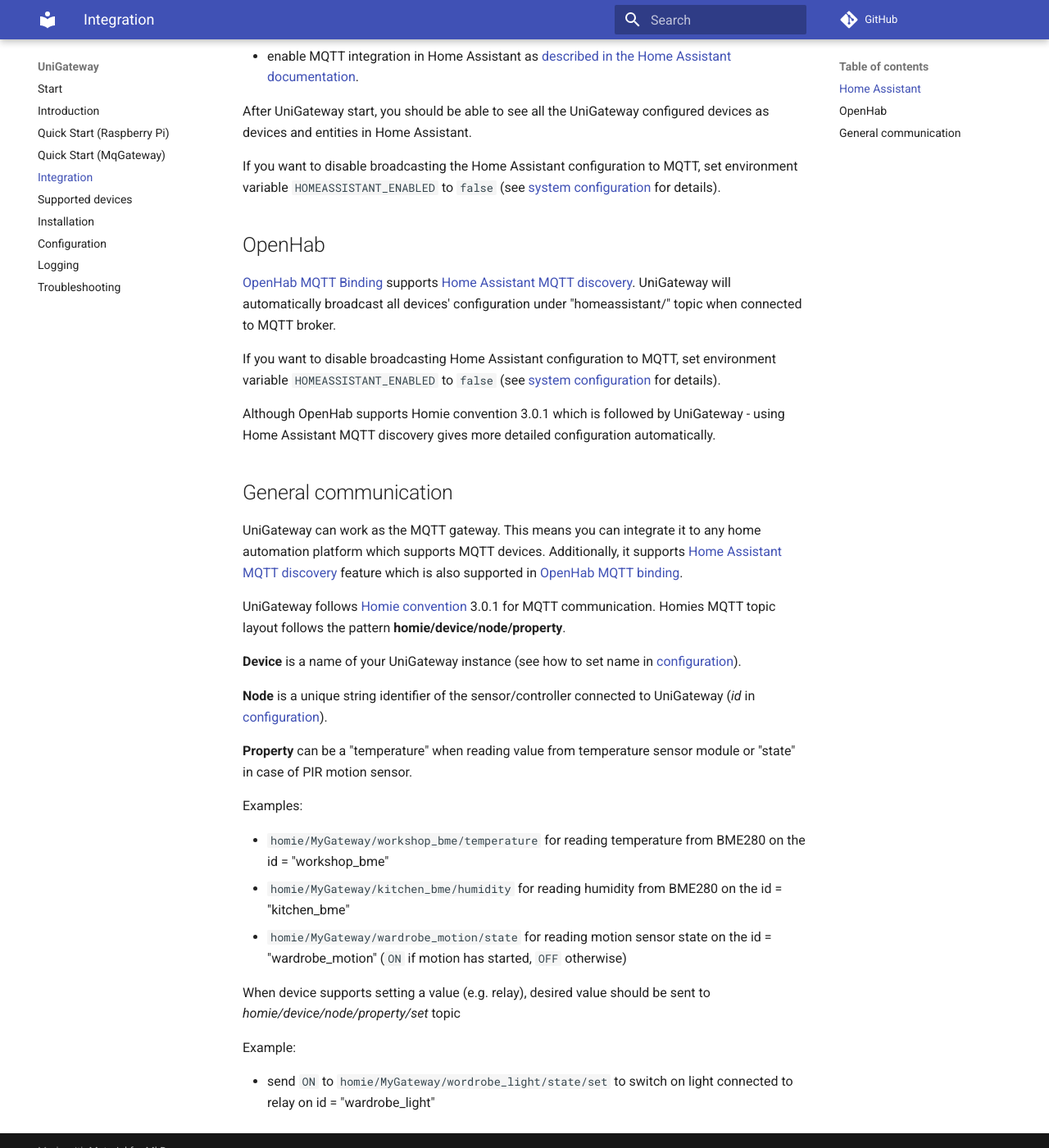
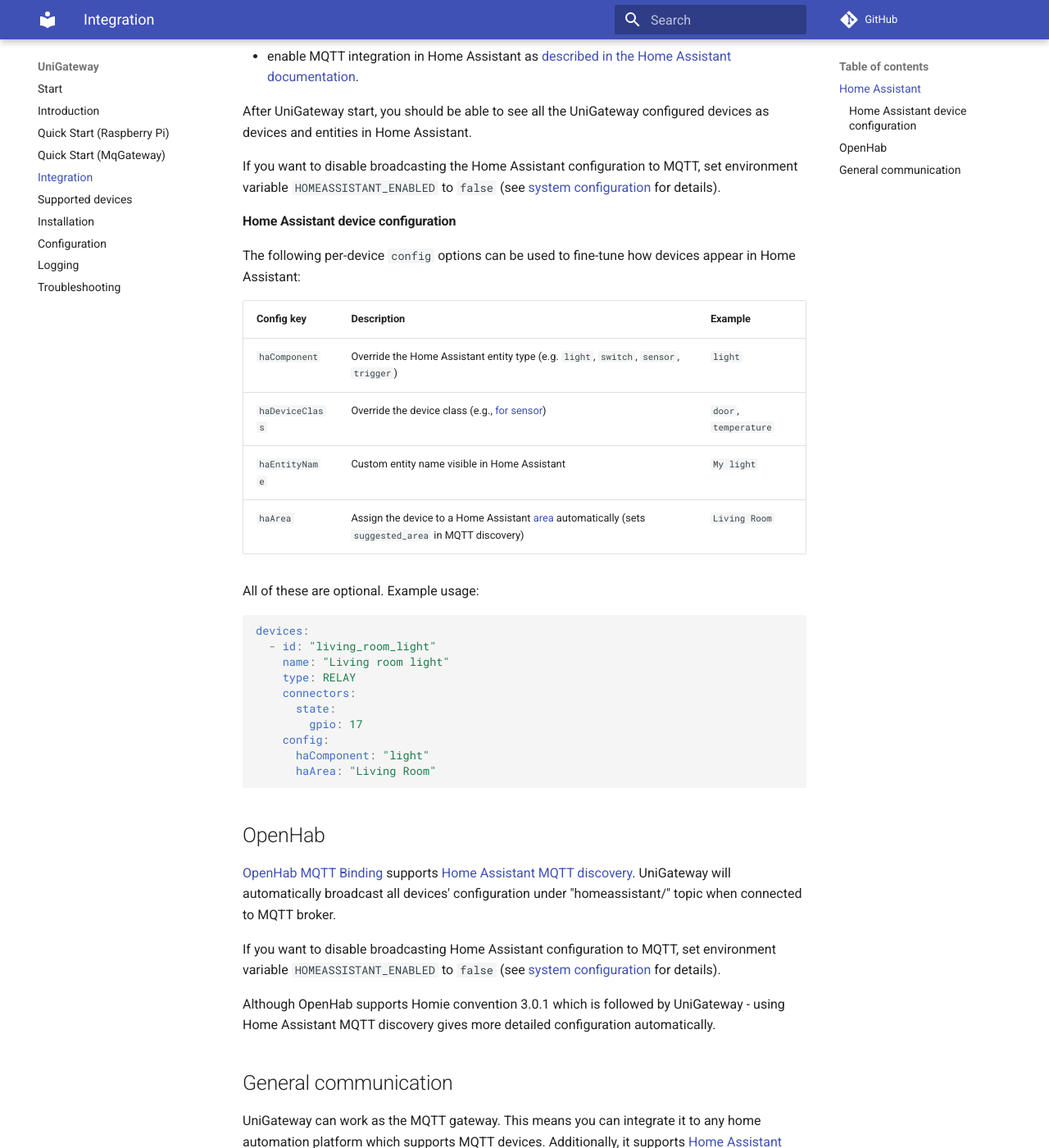
Before and after one commit to unigateway/unigateway, an MkDocs documentation site: the page built from docs/docs/user-guide/integration.md, in a window 1280 px wide and 1400 px high, scrolled down 418 px. Shown: the whole window at 82% size. Built offline with MkDocs 1.6.1 and Material for MkDocs 9.7.7, drawn with Linux system fonts in a browser that asks for light colours; comment, search, counter and statistics services are not loaded.

Commit message:
add haArea device config option for Home Assistant area auto-assignment via suggested_area MQTT discovery

````diff
--- a/docs/docs/user-guide/integration.md
+++ b/docs/docs/user-guide/integration.md
@@ -13,6 +13,32 @@
 After UniGateway start, you should be able to see all the UniGateway configured devices as devices and entities in Home Assistant.
 
 If you want to disable broadcasting the Home Assistant configuration to MQTT, set environment variable `HOMEASSISTANT_ENABLED` to `false` (see [system configuration](configuration.md#system-configuration) for details).
+
+#### Home Assistant device configuration
+
+The following per-device `config` options can be used to fine-tune how devices appear in Home Assistant:
+
+| Config key      | Description                                                                                                                                                | Example               |
+|-----------------|------------------------------------------------------------------------------------------------------------------------------------------------------------|-----------------------|
+| `haComponent`   | Override the Home Assistant entity type (e.g. `light`, `switch`, `sensor`, `trigger`)                                                                      | `light`               |
+| `haDeviceClass` | Override the device class (e.g., [for sensor](https://www.home-assistant.io/integrations/sensor/#device-class))                                            | `door`, `temperature` |
+| `haEntityName`  | Custom entity name visible in Home Assistant                                                                                                               | `My light`            |
+| `haArea`        | Assign the device to a Home Assistant [area](https://www.home-assistant.io/docs/organizing/areas/) automatically (sets `suggested_area` in MQTT discovery) | `Living Room`         |
+
+All of these are optional. Example usage:
+
+```yaml
+devices:
+  - id: "living_room_light"
+    name: "Living room light"
+    type: RELAY
+    connectors:
+      state:
+        gpio: 17
+    config:
+      haComponent: "light"
+      haArea: "Living Room"
+```
 
 
 ## OpenHab
````
Also changed, not shown: 4 other files.
